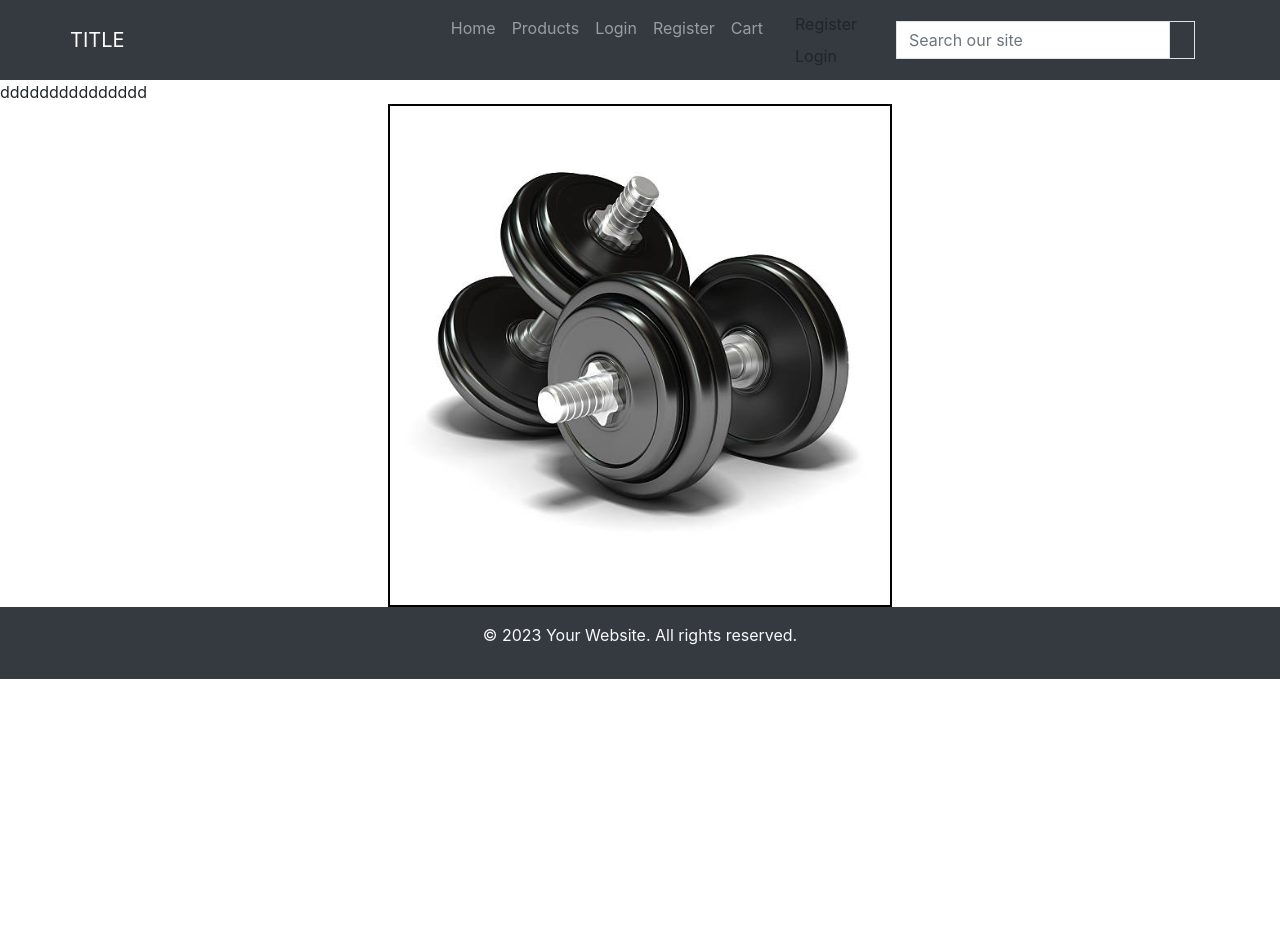
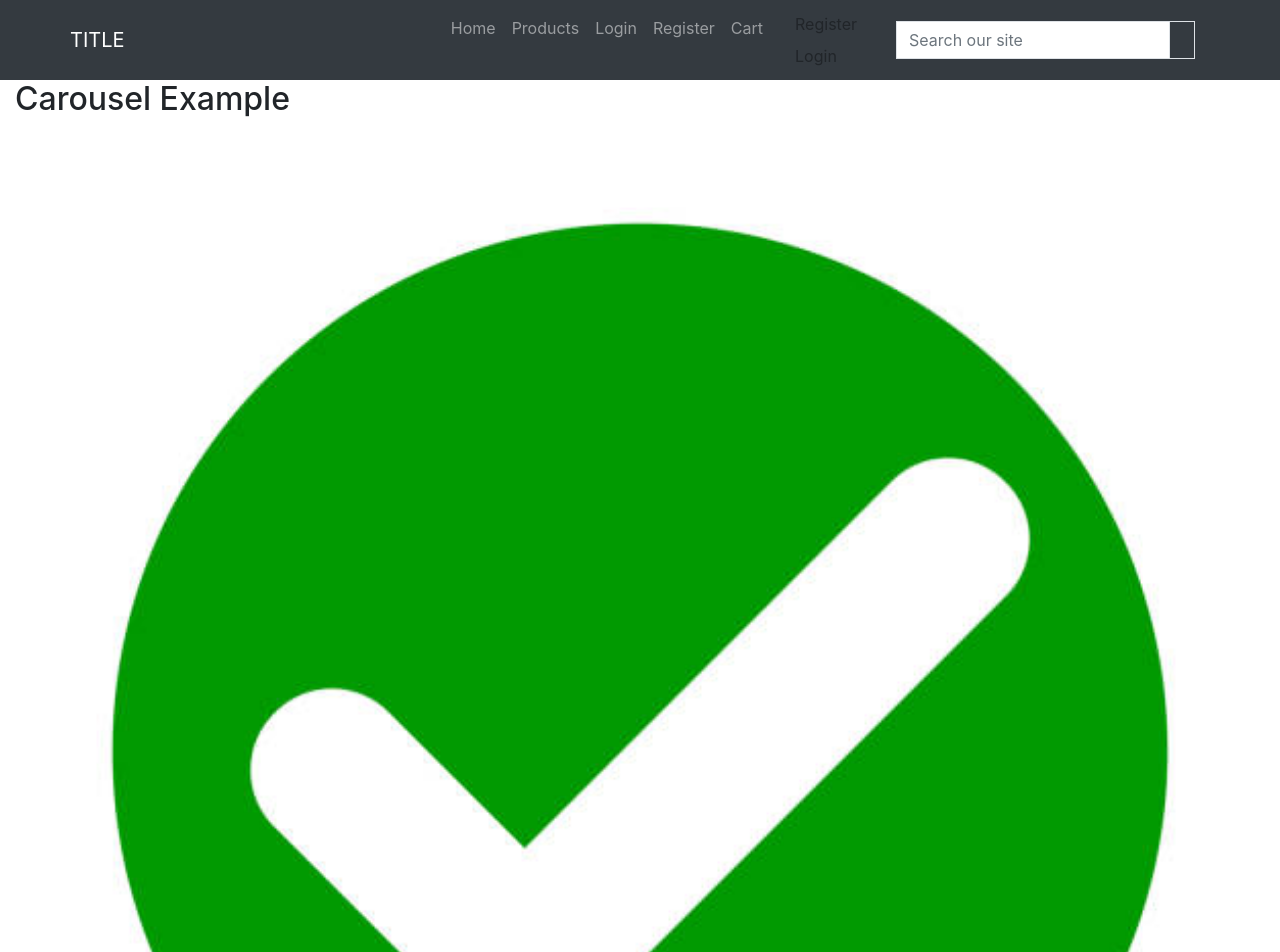
Before and after one commit to Thomas-Longworth/PeakPerformance-E-Commerce, a Django app: page / in a window 1280 px wide. Shown: the top 952 px of the page. Before the commit the page ends 679 px from the top, so only its background shows below. Run offline with Django 4.2, Linux system fonts and the light colour scheme; some libraries are stand-ins or nearby versions.

Commit message:
add carousel styling

```diff
--- a/main/templates/main/index.html
+++ b/main/templates/main/index.html
@@ -3,37 +3,94 @@
 
 
 {% block content %}
-ddddddddddddddd
-<link rel="stylesheet" href="{% static 'css/stid.css' %}">
 
-<div class="container col-5 mx-auto">
-    <div id="carouselExampleIndicators" class="carousel slide" data-ride="carousel">
-        <ol class="carousel-indicators ">
-            <li data-target="#carouselExampleIndicators" data-slide-to="0" class="active"></li>
-            <li data-target="#carouselExampleIndicators" data-slide-to="1"></li>
-            <li data-target="#carouselExampleIndicators" data-slide-to="2"></li>
+
+<div class="container-fluid">
+    <h2>Carousel Example</h2>
+    <div id="myCarousel" class="carousel slide" data-ride="carousel">
+        <!-- Indicators -->
+        <ol class="carousel-indicators">
+            <li data-target="#myCarousel" data-slide-to="0" class="active"></li>
+            <li data-target="#myCarousel" data-slide-to="1"></li>
+            <li data-target="#myCarousel" data-slide-to="2"></li>
         </ol>
-        <div class="carousel-inner ">
-            <div class="carousel-item active car">
-                <img src="{% static 'images/stock.jpg' %}" class="d-block w-100" alt="First image">
+
+        <!-- Wrapper for slides -->
+        <div class="carousel-inner">
+            <div class="item active">
+                <img src="{% static 'images/tick.jpg' %}" alt="Los Angeles" style="width:100%;">
             </div>
-            <div class="carousel-item car">
-                <img src="{% static 'images/kettle.jpg' %}" class="d-block w-100" alt="Second image">
+
+            <div class="item">
+                <img src="chicago.jpg" alt="Chicago" style="width:100%;">
             </div>
-            <div class="carousel-item car">
-                <img src="{% static 'images/headphones.jpg' %}" class="d-block w-100" alt="Third image">
+
+            <div class="item">
+                <img src="ny.jpg" alt="New york" style="width:100%;">
             </div>
         </div>
-        <a class="carousel-control-prev" href="#carouselExampleIndicators" role="button" data-slide="prev">
-            <span class="carousel-control-prev-icon" aria-hidden="true"></span>
+
+        <!-- Left and right controls -->
+        <a class="left carousel-control" href="#myCarousel" data-slide="prev">
+            <span class="glyphicon glyphicon-chevron-left"></span>
             <span class="sr-only">Previous</span>
         </a>
-        <a class="carousel-control-next" href="#carouselExampleIndicators" role="button" data-slide="next">
-            <span class="carousel-control-next-icon" aria-hidden="true"></span>
+        <a class="right carousel-control" href="#myCarousel" data-slide="next">
+            <span class="glyphicon glyphicon-chevron-right"></span>
             <span class="sr-only">Next</span>
         </a>
     </div>
+</div>
+<div class="container-fluid bg-dark p-0">
+    <div id="carouselExampleCaptions" class="carousel slide carousel-dark  carousel-fade" data-bs-ride="carousel">
+        <div class="carousel-indicators">
+            <button type="button" data-bs-target="#carouselExampleCaptions" data-bs-slide-to="0" class="active"
+                aria-current="true" aria-label="Slide 1"></button>
+            <button type="button" data-bs-target="#carouselExampleCaptions" data-bs-slide-to="1"
+                aria-label="Slide 2"></button>
+            <button type="button" data-bs-target="#carouselExampleCaptions" data-bs-slide-to="2"
+                aria-label="Slide 3"></button>
+        </div>
+        <div class="carousel-inner">
+            <div class="carousel-item  bg-img-1  active">
 
+                <div class="carousel-caption d-flex flex-column align-items-start mb-2">
+                    <p class="mb-0 fw-bold text-white">Handcrafted with pride</p>
+                    <h1 class="text-white fw-bold hero mb-3">CUSTOM KNIVES</h1>
+                    <a href="#" class="btn btn-lg btn-light px-5 mb-3 "><span class="h3">Shop Now</span></a>
+                </div>
+            </div>
+            <div class="carousel-item  bg-img-2 ">
+
+                <div class="carousel-caption d-flex flex-column align-items-start mb-2">
+
+                    <p class="mb-0 fw-bold text-white">Handcrafted with pride</p>
+                    <h1 class="text-white fw-bold hero mb-3">CUSTOM KNIVES</h1>
+                    <a href="#" class="btn btn-lg btn-light px-5 mb-3 "><span class="h3">Shop Now</span></a>
+                </div>
+            </div>
+            <div class="carousel-item  bg-img-3 ">
+
+                <div class="carousel-caption d-flex flex-column align-items-start mb-2">
+
+                    <p class="mb-0 fw-bold text-white">Handcrafted with pride</p>
+                    <h1 class="text-white fw-bold hero mb-3">CUSTOM KNIVES</h1>
+                    <a href="#" class="btn btn-lg btn-light px-5 mb-3 "><span class="h3">Shop Now</span></a>
+                </div>
+            </div>
+        </div>
+        <button class="carousel-control-prev  d-none d-md-flex" type="button" data-bs-target="#carouselExampleCaptions"
+            data-bs-slide="prev">
+            <span class="carousel-control-prev-icon" aria-hidden="true"></span>
+            <span class="visually-hidden">Previous</span>
+        </button>
+        <button class="carousel-control-next d-none d-md-flex" type="button" data-bs-target="#carouselExampleCaptions"
+            data-bs-slide="next">
+            <span class="carousel-control-next-icon" aria-hidden="true"></span>
+            <span class="visually-hidden">Next</span>
+        </button>
+    </div>
 </div>
+<!-- carousel -->
 
 {% endblock %}
--- a/static/css/style.css
+++ b/static/css/style.css
@@ -1,5 +1,3 @@
-
-
 body {
     margin-top: 20px;
 }
@@ -8,6 +6,11 @@ body {
     margin-top: 3%;
 
 
+}
+
+#id {
+    background-color: blue;
+    float: right;
 }
 
 .car {
--- a/templates/base.html
+++ b/templates/base.html
@@ -97,7 +97,7 @@
 
     {% if messages %}
 
-    <div class="toast" role="alert" aria-live="assertive" aria-atomic="true" data-delay="10000">
+    <div id="toast" class="toast" role="alert" aria-live="assertive" aria-atomic="true" data-delay="3000">
         <div class="toast-header">
             <img src="{% static 'images/tick.jpg' %}" class="rounded mr-2" alt="..." height="50px" width="50px">
             <strong class="mr-auto">Bootstrap</strong>
@@ -114,12 +114,8 @@
             </ul>
         </div>
     </div>
+
     {% endif %}
-
-
-
-
-
 
 
 
```
